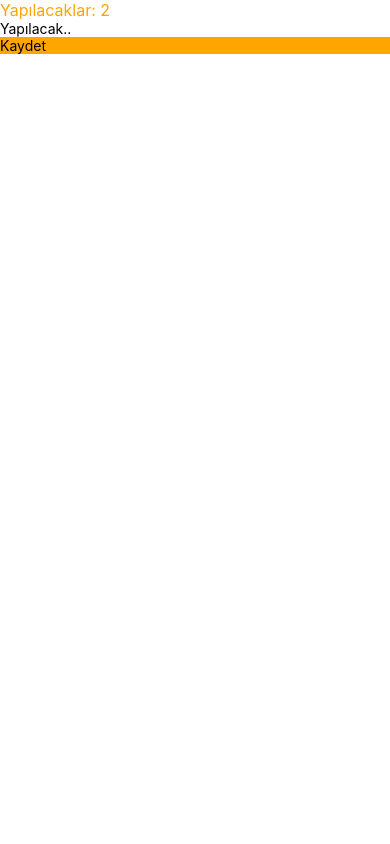
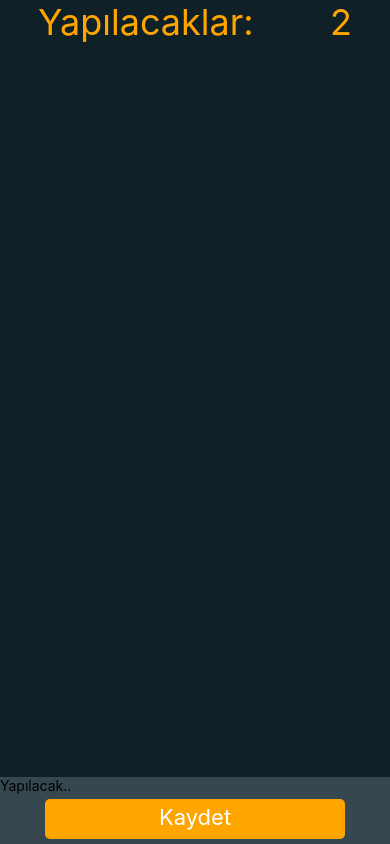
Before and after one commit to uguryuruk/PatikaStoreApp, a React Native app: screen / in a window 390 px wide. Built offline with nearby package versions, Linux system fonts and the light colour scheme.

Commit message:
main style ops

```diff
--- a/src/App.tsx
+++ b/src/App.tsx
@@ -7,12 +7,17 @@ import {
 } from 'react-native';
 import React from 'react';
 
+const todoData = [
+  {id: 1, task: 'Temizlik'},
+  {id: 2, task: 'Çamaşır'},
+];
+
 const TodoInput = () => {
   return (
-    <View>
+    <View style={styles.inner_container}>
       <TextInput placeholder="Yapılacak.." />
       <TouchableOpacity style={styles.addButton} onPress={x => console.log(x)}>
-        <Text>Kaydet</Text>
+        <Text style={styles.buttonText}>Kaydet</Text>
       </TouchableOpacity>
     </View>
   );
@@ -20,8 +25,11 @@ const TodoInput = () => {
 
 const App = () => {
   return (
-    <View>
-      <Text style={styles.header}>Yapılacaklar: 2</Text>
+    <View style={styles.container}>
+      <View style={styles.headContainer}>
+        <Text style={styles.header}>Yapılacaklar:</Text>
+        <Text style={styles.header}>2</Text>
+      </View>
 
       <TodoInput />
     </View>
@@ -31,12 +39,34 @@ const App = () => {
 export default App;
 
 const styles = StyleSheet.create({
+  container: {
+    backgroundColor: '#102027',
+    flex: 1,
+  },
+  headContainer:{
+    flex:1,
+    flexDirection:'row',
+    justifyContent:'space-around'
+  },
   header: {
-    fontSize: 16,
-    color: 'orange',
+    fontSize: 36,
+    color: '#FFA500',
+  },
+  inner_container: {
+    backgroundColor: '#37474F',
   },
   addButton: {
-    backgroundColor: 'orange',
+    backgroundColor: '#FFA500',
+    borderRadius: 5,
+    height: 40,
+    width: 300,
+    margin: 5,
+    padding: 5,
+    alignSelf: 'center',
+  },
+  buttonText: {
+    fontSize: 22,
     color: 'white',
+    textAlign: 'center',
   },
 });
```
